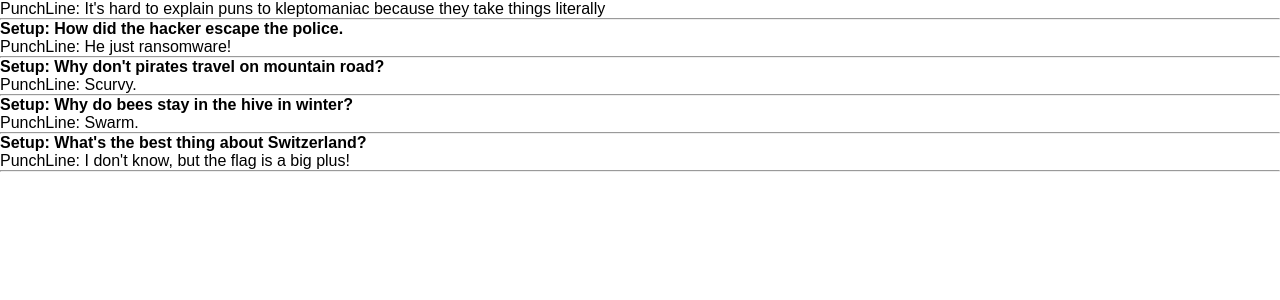
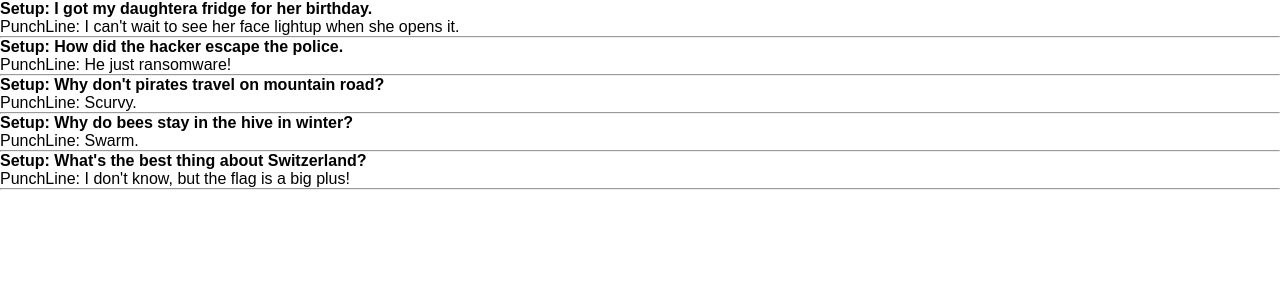
Before and after one commit to joshua-akuna/scrimba-react-tutorials, a React (Vite) app: page /jokes in a window 1280 px wide. Shown: the top 300 px of the page. Built offline with nearby package versions, Linux system fonts and the light colour scheme.

Commit message:
Jokes page updated

```diff
--- a/data/jokeData.js
+++ b/data/jokeData.js
@@ -13,7 +13,7 @@ export default [
     },
     {
         setup: "Why do bees stay in the hive in winter?",
-        punchLine: "Swarm."
+        punchline: "Swarm."
     },{
         setup: "What's the best thing about Switzerland?",
         punchline: "I don't know, but the flag is a big plus!"
--- a/pages/Jokes.jsx
+++ b/pages/Jokes.jsx
@@ -1,9 +1,15 @@
 import Joke from '../components/Joke';
+import jokeData from '../data/jokeData';
 
 export default function Jokes() {
-  return (
-    <main>
-      <Joke punchline="It's hard to explain puns to kleptomaniac because they take things literally" />
+  const JokeElement = jokeData.map(function (joke) {
+    return <Joke setup={joke.setup} punchline={joke.punchline} />;
+  });
+
+  return <main>{JokeElement}</main>;
+}
+
+/* <Joke punchline="It's hard to explain puns to kleptomaniac because they take things literally" />
       <Joke
         setup='How did the hacker escape the police.'
         punchline='He just ransomware!'
@@ -19,7 +25,4 @@ export default function Jokes() {
       <Joke
         setup="What's the best thing about Switzerland?"
         punchline="I don't know, but the flag is a big plus!"
-      />
-    </main>
-  );
-}
+      /> */
```
